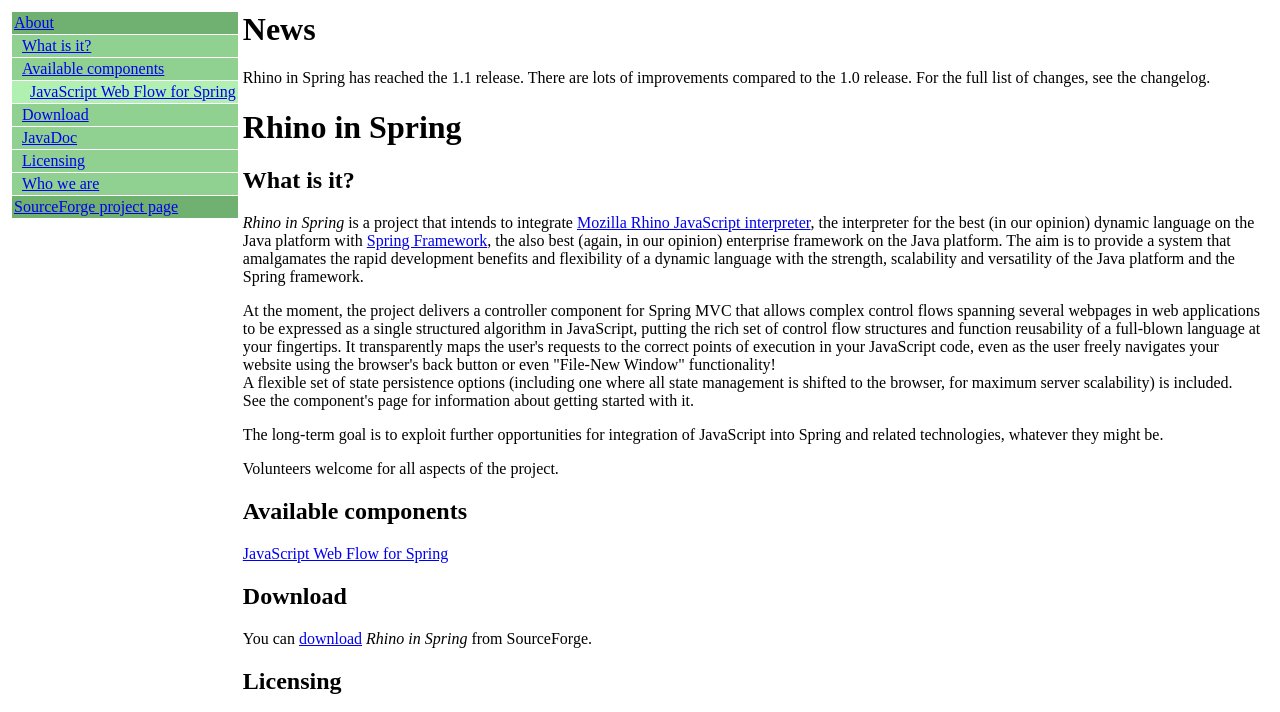
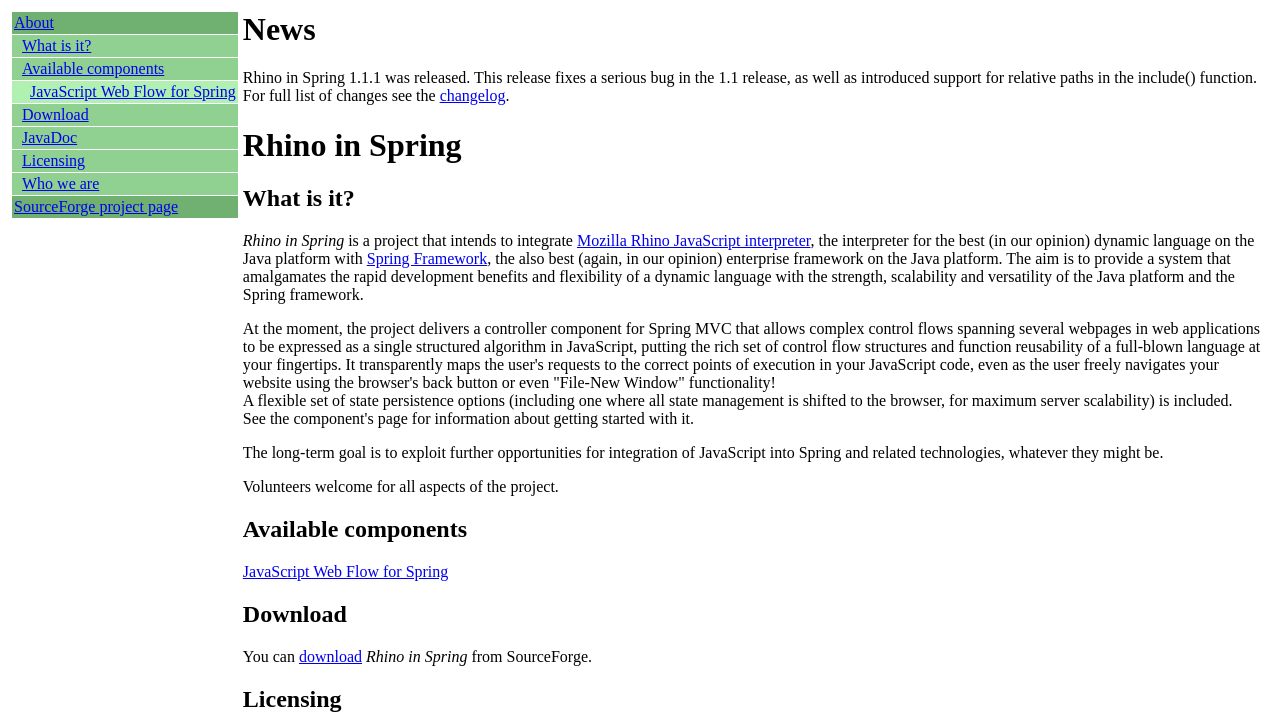
Before and after one commit to szegedi/spring-web-jsflow, a plain HTML site: page rhinoInSpring/src/web/index.html in a window 1280 px wide. Shown: the top 712 px of the page. Drawn offline with Linux system fonts and the light colour scheme; grey boxes are pictures that could not be loaded.

Commit message:
Update for 1.1.1

```diff
--- a/rhinoInSpring/src/web/index.html
+++ b/rhinoInSpring/src/web/index.html
@@ -22,9 +22,10 @@
         <td>
           <h1>News</h1>
           <p>
-              Rhino in Spring has reached the 1.1 release. There are lots of
-              improvements compared to the 1.0 release. For the full list of
-              changes, see the changelog.
+              Rhino in Spring 1.1.1 was released. This release fixes a serious
+              bug in the 1.1 release, as well as introduced support for
+              relative paths in the include() function. For full list of
+              changes see the <a href="changelog.txt">changelog</a>.
           </p>
           <h1>Rhino in Spring</h1>
           <a name="whatIsIt"><h2>What is it?</h2></a>
```
